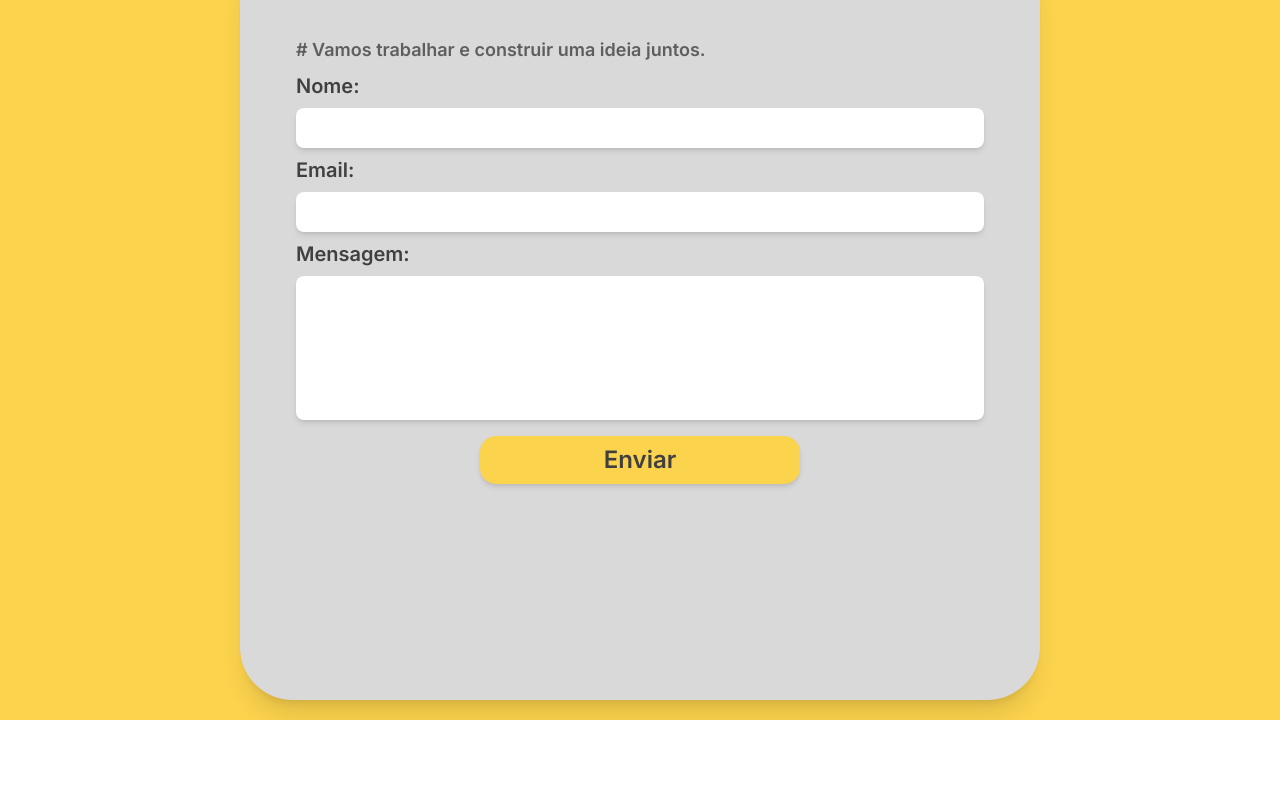
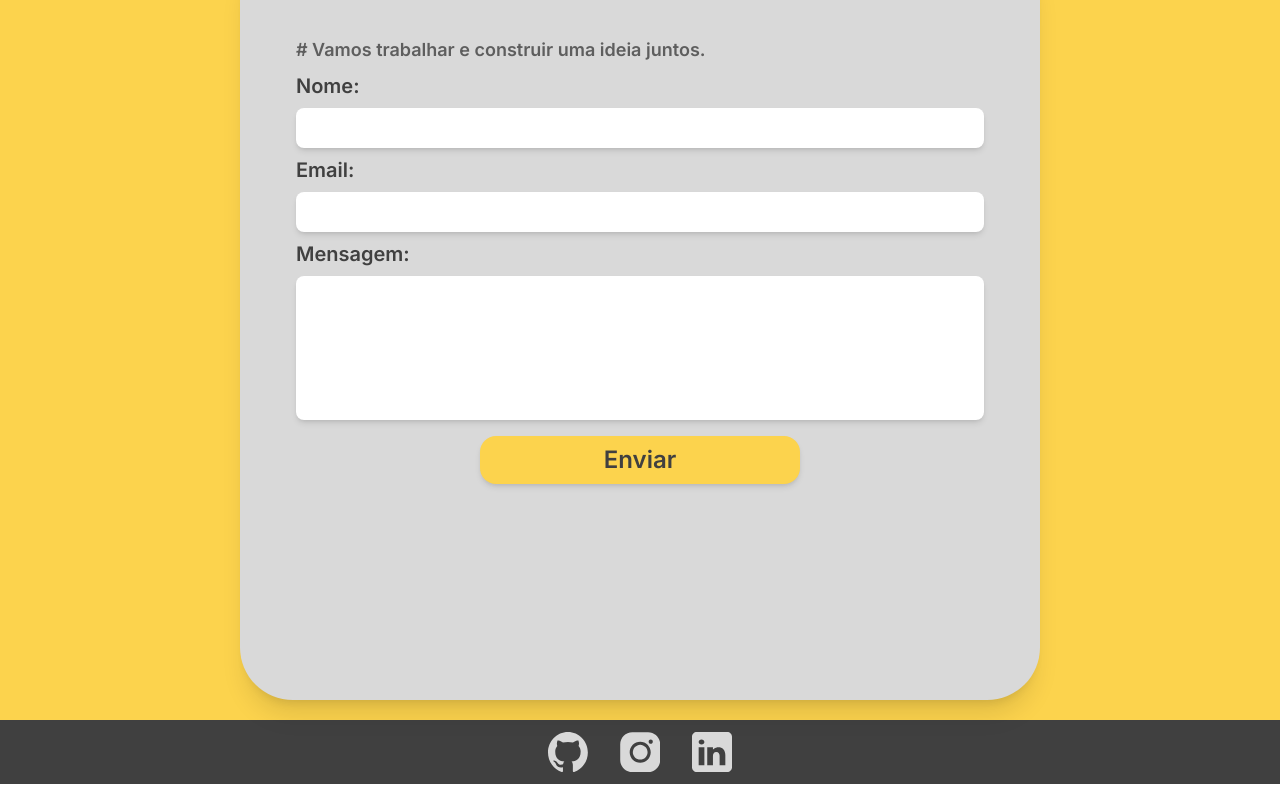
Before and after one commit to StivenF0/personal-website, a Next.js app: page / in a window 1280 px wide. Shown: the part 2480-3267 px from the top of the page. Before the commit the page ends 3200 px from the top, so only its background shows below. Built offline with nearby package versions, Linux system fonts and the light colour scheme.

Commit message:
Added footer to the page

```diff
--- a/src/app/page.tsx
+++ b/src/app/page.tsx
@@ -1,4 +1,5 @@
 import ContactSection from "@/components/index/ContactSection"
+import Footer from "@/components/index/Footer"
 import HomeSection from "@/components/index/HomeSection"
 import ProjectSection from "@/components/index/ProjectSection"
 import SkillSection from "@/components/index/SkillSection"
@@ -38,6 +39,10 @@ const Home = () => {
       <ContactSection.Root>
         <ContactSection.Form />
       </ContactSection.Root>
+
+      <Footer.Root>
+        <Footer.SocialLinks />
+      </Footer.Root>
     </main>
   )
 }
--- /dev/null
+++ b/src/components/index/Footer/Root.tsx
@@ -0,0 +1,15 @@
+
+interface RootProps {
+  children?: any
+}
+
+
+const Root = ({ children }: RootProps) => {
+  return (
+    <div className="w-full h-16 bg-neutral-700 flex items-center justify-center gap-8">
+      {children}
+    </div>
+  )
+}
+
+export default Root
--- /dev/null
+++ b/src/components/index/Footer/SocialLinks.tsx
@@ -0,0 +1,15 @@
+import GithubLogoSVG from "../svgs/GithubLogoSVG"
+import InstagramLogoSVG from "../svgs/InstagramLogoSVG"
+import LinkedInLogoSVG from "../svgs/LinkedInLogoSVG"
+
+const SocialLinks = () => {
+  return (
+    <>
+      <a href="#"><GithubLogoSVG className="text-lightgray w-10" /></a>
+      <a href="#"><InstagramLogoSVG className="text-lightgray w-10" /></a>
+      <a href="#"><LinkedInLogoSVG className="text-lightgray w-10" /></a>
+    </>
+  )
+}
+
+export default SocialLinks
--- /dev/null
+++ b/src/components/index/Footer/index.ts
@@ -0,0 +1,9 @@
+import Root from "./Root";
+import SocialLinks from "./SocialLinks";
+
+const Footer = {
+  Root: Root,
+  SocialLinks: SocialLinks,
+};
+
+export default Footer;
--- a/src/components/index/HomeSection/SocialLinks.tsx
+++ b/src/components/index/HomeSection/SocialLinks.tsx
@@ -1,6 +1,6 @@
-import GithubLogoSVG from "./svgs/GithubLogoSVG"
-import InstagramLogoSVG from "./svgs/InstagramLogoSVG"
-import LinkedInLogoSVG from "./svgs/LinkedInLogoSVG"
+import GithubLogoSVG from "../svgs/GithubLogoSVG"
+import InstagramLogoSVG from "../svgs/InstagramLogoSVG"
+import LinkedInLogoSVG from "../svgs/LinkedInLogoSVG"
 
 const SocialLinks = () => {
   return (
```
Also changed, not shown: src/components/index/svgs/GithubLogoSVG.tsx (renamed from src/components/index/HomeSection/svgs/GithubLogoSVG.tsx), src/components/index/svgs/InstagramLogoSVG.tsx (renamed from src/components/index/HomeSection/svgs/InstagramLogoSVG.tsx), src/components/index/svgs/LinkedInLogoSVG.tsx (renamed from src/components/index/HomeSection/svgs/LinkedInLogoSVG.tsx).
